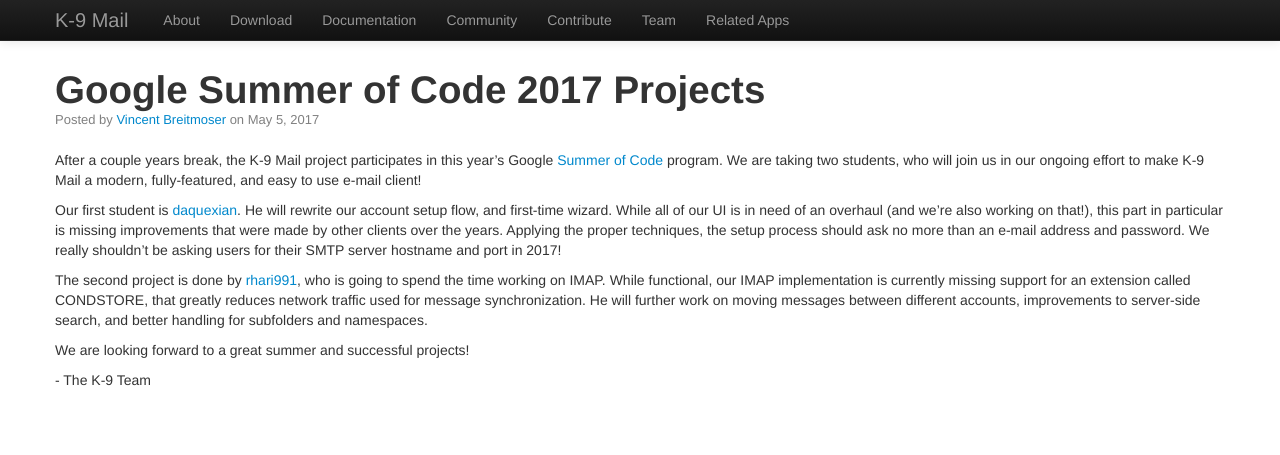
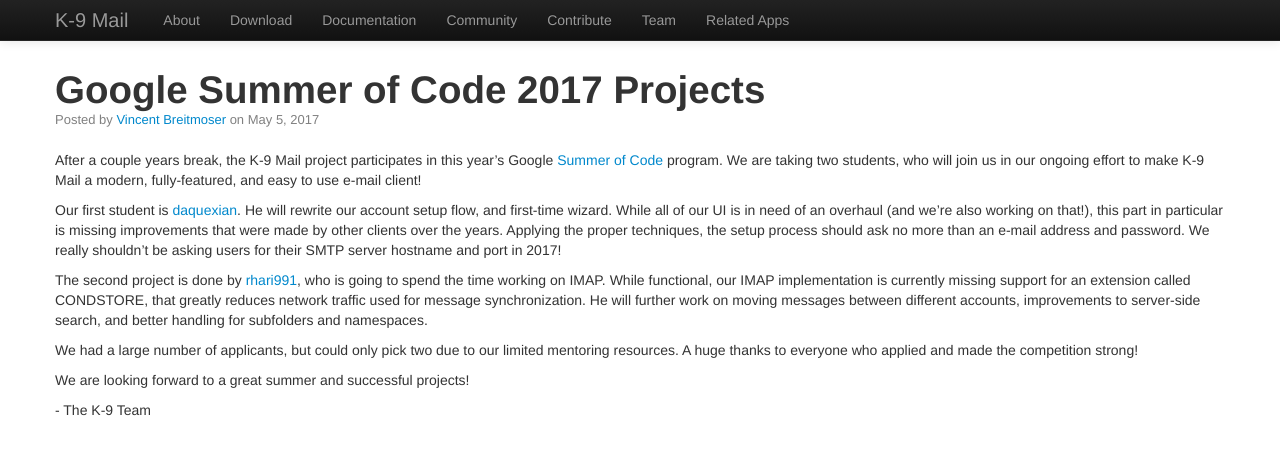
Before and after one commit to k9mail/k9mail.app, a Jekyll site: the page built from _posts/2017-05-05-Google Summer of Code 2017 Projects.md, in a window 1280 px wide. Shown: the top 455 px of the page. Built offline with Jekyll 4.4.1, drawn with Linux system fonts in a browser that asks for light colours; nearby versions of some CDN libraries.

```diff
--- a/_posts/2017-05-05-Google Summer of Code 2017 Projects.md
+++ b/_posts/2017-05-05-Google Summer of Code 2017 Projects.md
@@ -24,6 +24,10 @@ that greatly reduces network traffic used for message synchronization. He will
 further work on moving messages between different accounts, improvements to
 server-side search, and better handling for subfolders and namespaces.
 
+We had a large number of applicants, but could only pick two due to our limited
+mentoring resources. A huge thanks to everyone who applied and made the
+competition strong!
+
 We are looking forward to a great summer and successful projects!
 
  \- The K-9 Team
```
